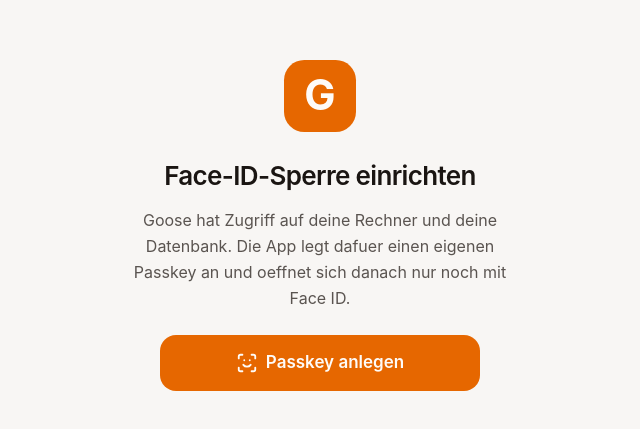
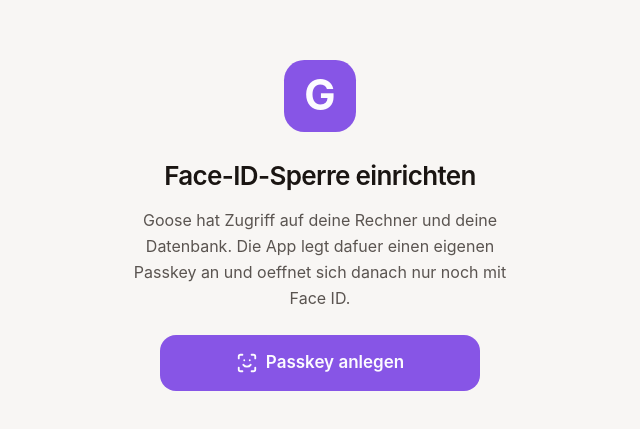
Before and after one commit to moritzdagee/goose-handy, a React (Vite) app in the folder webapp/: page / in a window 1280 px wide. Shown: the part 171-600 px from the top of the page, without its empty margins (320-960 px from the left). Built offline with nearby package versions, Linux system fonts and the light colour scheme.

Commit message:
feat: Akzentfarbe lila (Violett, oklch 295) statt Orange, hell und dunkel (#16)
Co-authored-by: Mistral Vibe <vibe@mistral.ai>

```diff
--- a/webapp/src/theme.css
+++ b/webapp/src/theme.css
@@ -40,8 +40,8 @@
   --g-ink: oklch(0.96 0.005 70);
   --g-ink-muted: oklch(0.74 0.008 70);
   --g-ink-faint: oklch(0.56 0.008 70);
-  --g-accent: oklch(0.72 0.17 50);
-  --g-accent-ink: oklch(0.18 0.03 50);
+  --g-accent: oklch(0.68 0.19 295);
+  --g-accent-ink: oklch(0.99 0.01 295);
   --g-live: oklch(0.76 0.17 150);
   --g-warn: oklch(0.81 0.15 80);
   --g-danger: oklch(0.68 0.2 25);
@@ -60,8 +60,8 @@
     --g-ink: oklch(0.2 0.01 60);
     --g-ink-muted: oklch(0.45 0.01 60);
     --g-ink-faint: oklch(0.6 0.01 60);
-    --g-accent: oklch(0.66 0.18 48);
-    --g-accent-ink: oklch(0.99 0.005 70);
+    --g-accent: oklch(0.58 0.21 295);
+    --g-accent-ink: oklch(0.99 0.005 295);
     --g-live: oklch(0.58 0.15 150);
     --g-warn: oklch(0.63 0.14 70);
     --g-danger: oklch(0.55 0.2 25);
```
